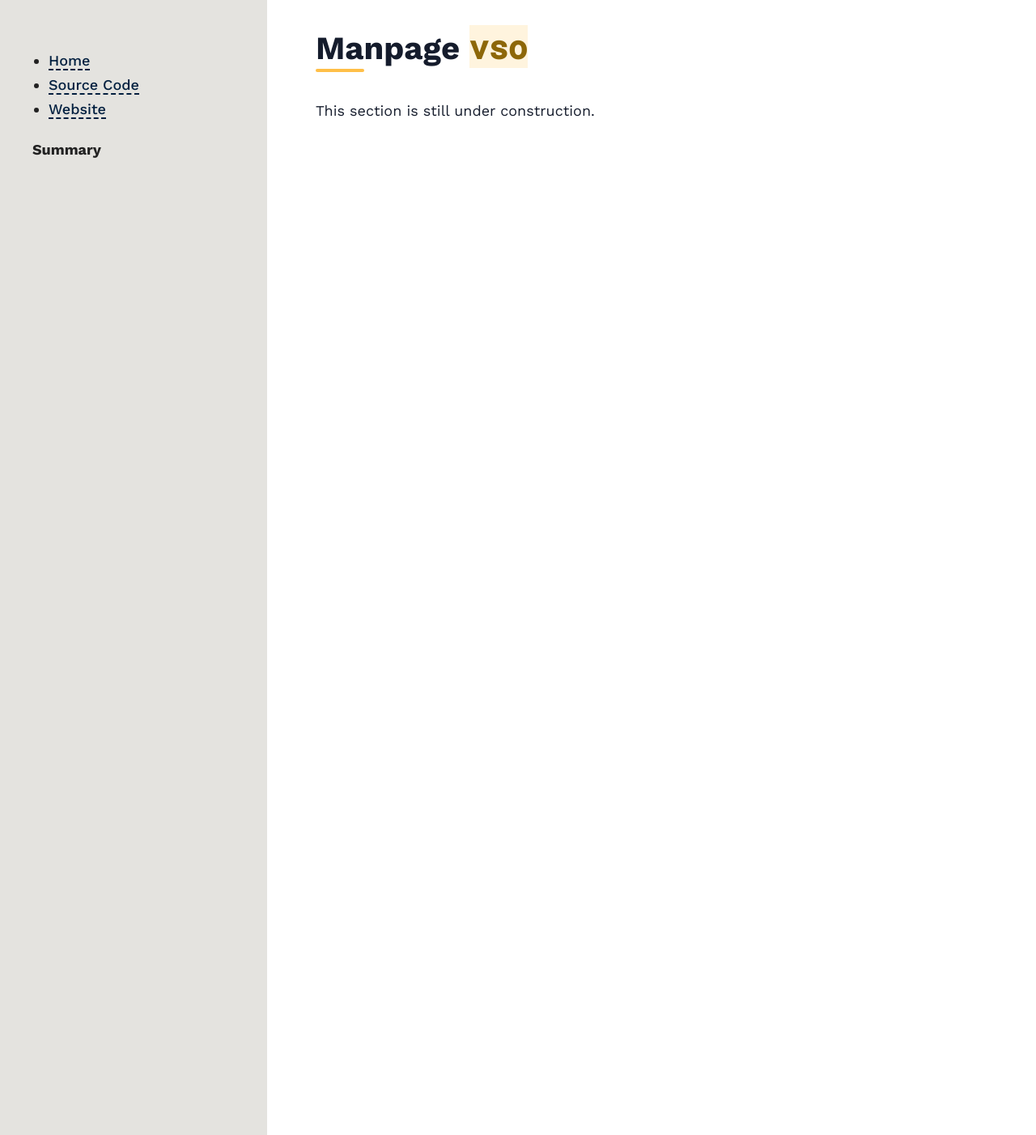
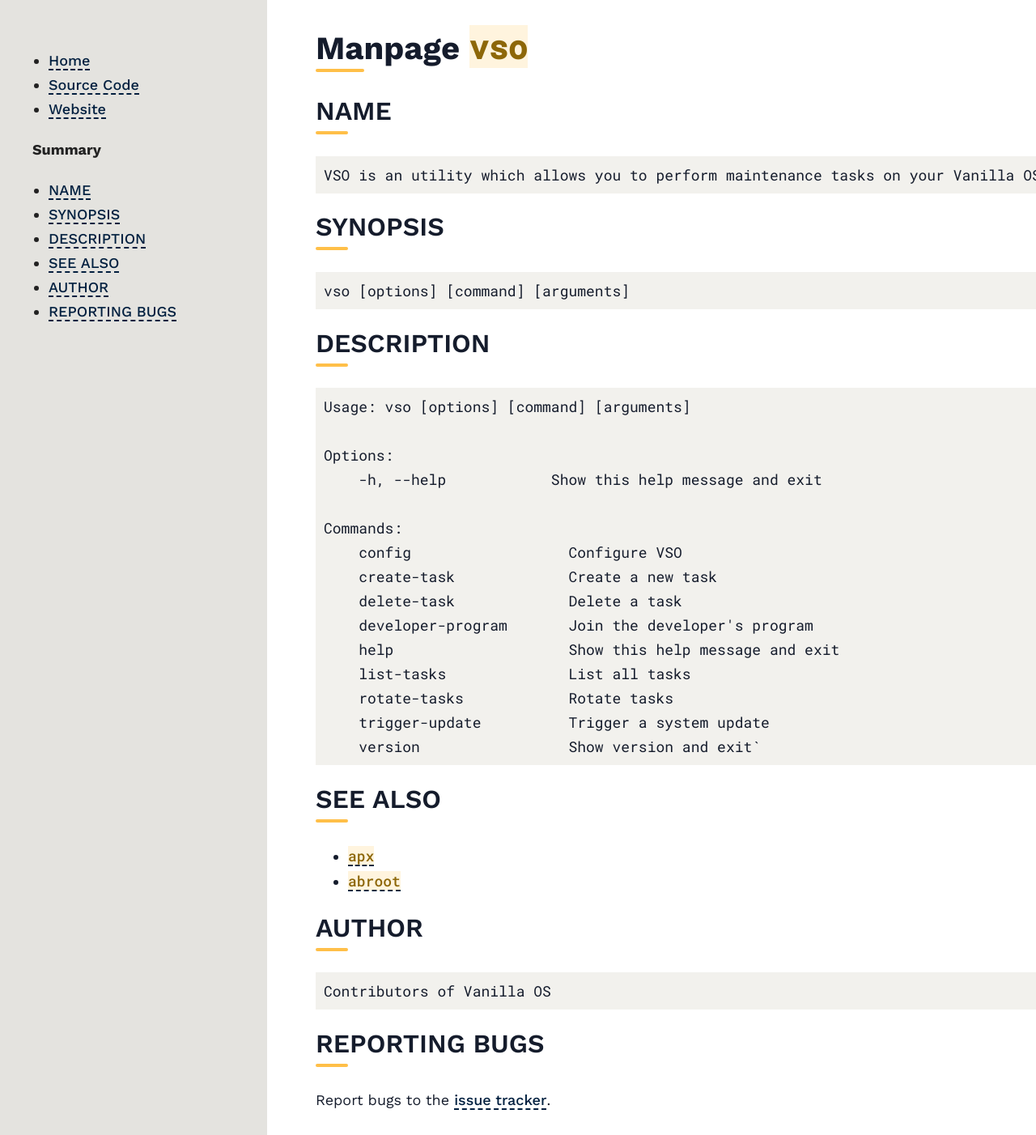
Before and after one commit to Vanilla-OS/documentation, a Jekyll site: the page built from docs/vso/manpage.md, in a window 1280 px wide. Shown: the whole page at 81% size. Built offline with Jekyll 4.4.1, drawn with Linux system fonts in a browser that asks for light colours.

Commit message:
Fix spacing and add initial vso manpage

````diff
--- a/docs/vso/manpage.md
+++ b/docs/vso/manpage.md
@@ -5,4 +5,49 @@ description: Manpage for the vso utility.
 
 # Manpage `vso`
 
-This section is still under construction.
+## NAME
+
+```text
+VSO is an utility which allows you to perform maintenance tasks on your Vanilla OS installation.
+```
+
+## SYNOPSIS
+
+```text
+vso [options] [command] [arguments]
+```
+
+## DESCRIPTION
+
+```markdown
+Usage: vso [options] [command] [arguments]
+
+Options:
+    -h, --help            Show this help message and exit
+
+Commands:
+    config                  Configure VSO
+    create-task             Create a new task
+    delete-task             Delete a task
+    developer-program       Join the developer's program
+    help                    Show this help message and exit
+    list-tasks              List all tasks
+    rotate-tasks            Rotate tasks
+    trigger-update          Trigger a system update
+    version                 Show version and exit`
+```
+
+## SEE ALSO
+
+- [`apx`](/docs/apx)
+- [`abroot`](/docs/vso)
+
+## AUTHOR
+
+```text
+Contributors of Vanilla OS
+```
+
+## REPORTING BUGS
+
+Report bugs to the [issue tracker](https://github.com/Vanilla-OS/ABRoot/issues).
````
Also changed, not shown: docs/ABRoot/manpage.md (+26 -26 lines), docs/apx/manpage.md (+2 -2 lines).
